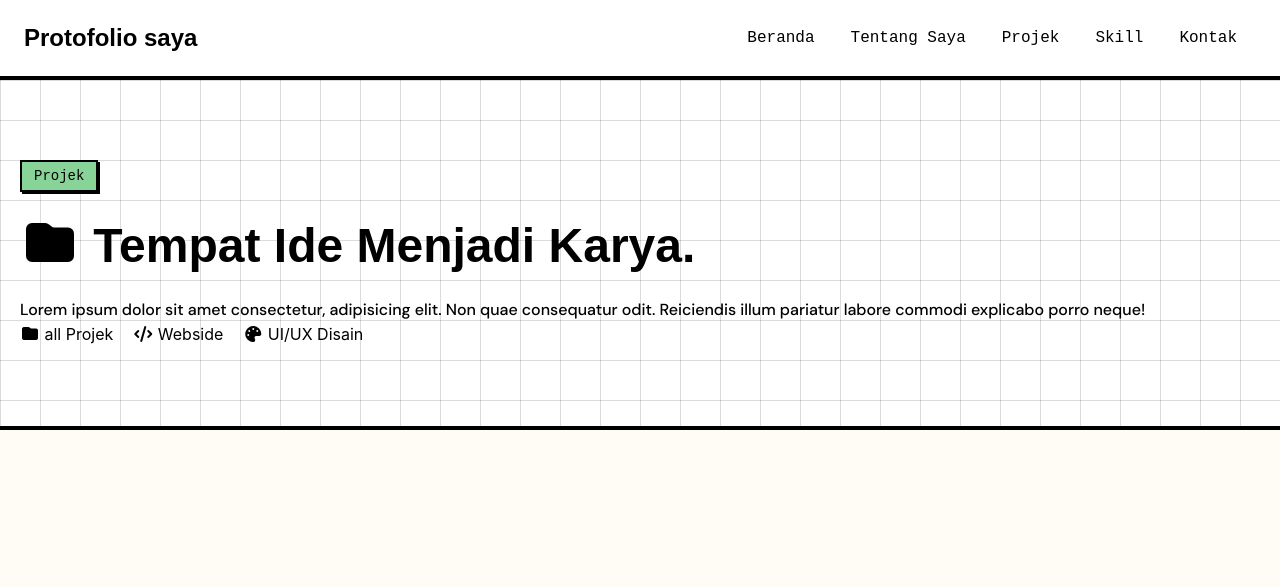
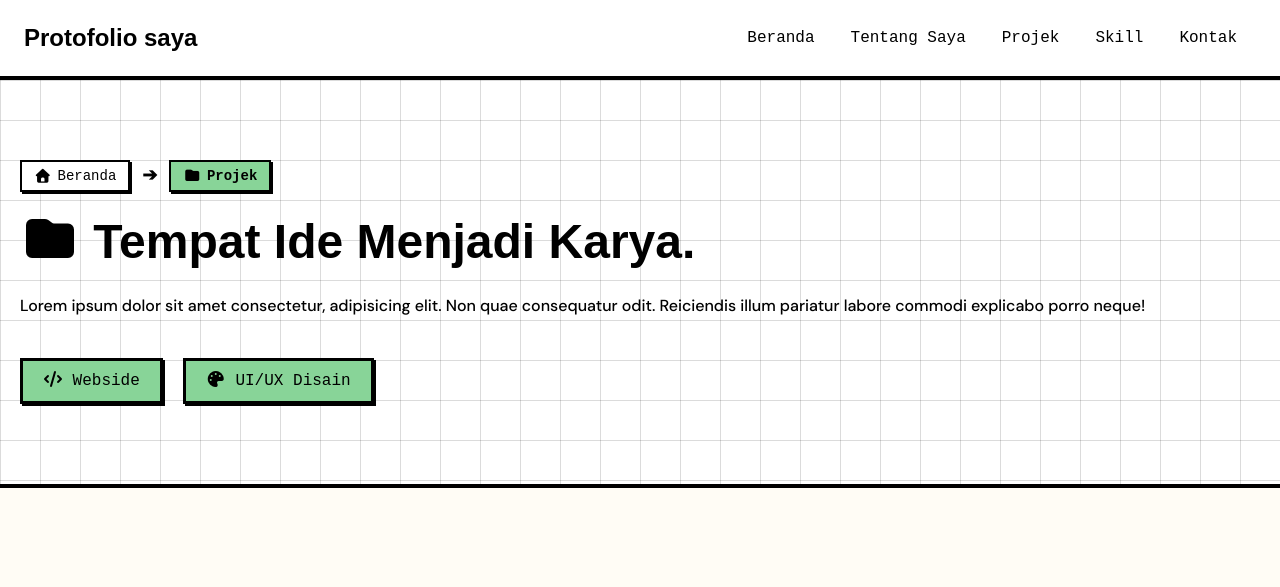
Before and after one commit to HEXS1010/profil-4, a website built with Vite: page project.html in a window 1280 px wide. Shown: the top 587 px of the page. Built offline with nearby package versions, Linux system fonts and the light colour scheme; a web font is replaced by a local one.

Commit message:
selesai buat Breadcrumb

```diff
--- a/project.html
+++ b/project.html
@@ -16,12 +16,8 @@
     <main class="pt-20">
       <section class="grid-bg bg-white border-b-4">
         <div class="max-w-7xl mx-auto py-20 px-5">
+          <breadcrumb-com></breadcrumb-com>
           <div class="flex flex-col gap-7">
-            <span
-              class="flex items-center gap-2 w-fit text-sm font-label font-medium bg-nav-bg px-3 py-1 border-2 shadow-[2px_2px_0]"
-            >
-              Projek
-            </span>
             <h1 class="font-title font-bold text-xl md:text-5xl">
               <i class="fa-solid fa-folder"></i> Tempat Ide Menjadi Karya.
             </h1>
@@ -32,10 +28,9 @@
             </p>
           </div>
 
-          <div class="flex gap-5">
-            <span><i class="fa-solid fa-folder"></i> all Projek</span>
-            <span><i class="fa-solid fa-code"></i> Webside</span>
-            <span><i class="fa-solid fa-palette"></i> UI/UX Disain</span>
+          <div class="flex gap-5 mt-10">
+            <span class="bg-nav-bg px-5 py-2 font-label font-medium text-base border-3 shadow-[2px_2px_0]"><i class="fa-solid fa-code"></i> Webside</span>
+            <span class="bg-nav-bg px-5 py-2 font-label font-medium text-base border-3 shadow-[2px_2px_0]"><i class="fa-solid fa-palette"></i> UI/UX Disain</span>
           </div>
         </div>
       </section>
--- /dev/null
+++ b/src/assets/component/Breadcrumb.js
@@ -0,0 +1,123 @@
+class Breadcrumb extends HTMLElement {
+  connectedCallback() {
+    this.render();
+
+    // Listen to history state changes (popstate) so it updates if they navigate or change search params
+    this.handleLocationChange = this.handleLocationChange.bind(this);
+    window.addEventListener("popstate", this.handleLocationChange);
+
+    // Listen to a custom event in case of dynamic SPA-like route/filter changes
+    this.handleCustomUpdate = this.handleCustomUpdate.bind(this);
+    document.addEventListener("breadcrumb-update", this.handleCustomUpdate);
+  }
+
+  disconnectedCallback() {
+    window.removeEventListener("popstate", this.handleLocationChange);
+    document.removeEventListener("breadcrumb-update", this.handleCustomUpdate);
+  }
+
+  handleLocationChange() {
+    this.render();
+  }
+
+  handleCustomUpdate(e) {
+    if (e.detail) {
+      this.render(e.detail);
+    }
+  }
+
+  render(customPaths = null) {
+    let paths = [];
+
+    if (customPaths) {
+      paths = customPaths;
+    } else {
+      const pathsAttr = this.getAttribute("paths");
+      if (pathsAttr) {
+        try {
+          paths = JSON.parse(pathsAttr);
+        } catch (e) {
+          console.error("Failed to parse paths attribute in breadcrumb-com:", e);
+        }
+      }
+    }
+
+    // If paths are still empty, auto-detect from URL
+    if (paths.length === 0) {
+      // 1. Always start with Beranda (Home)
+      paths.push({ name: "Beranda", url: "index.html", icon: "fa-solid fa-house" });
+
+      const pathname = window.location.pathname;
+      const filename = pathname.split("/").pop() || "index.html";
+
+      // If the current file is not index.html, resolve the page name
+      if (filename !== "index.html" && filename !== "") {
+        // Handle Project Page
+        if (filename.toLowerCase().includes("project")) {
+          paths.push({ name: "Projek", url: "project.html", icon: "fa-solid fa-folder" });
+
+          // Check if there is a category query parameter (e.g. ?category=website)
+          const urlParams = new URLSearchParams(window.location.search);
+          const category = urlParams.get("category");
+          if (category) {
+            let categoryName = category;
+            let icon = "fa-solid fa-code";
+
+            // Format standard category names nicely
+            if (category === "website" || category === "webside") {
+              categoryName = "Website";
+              icon = "fa-solid fa-code";
+            } else if (category === "uiux" || category === "ui-ux" || category === "design") {
+              categoryName = "UI/UX Design";
+              icon = "fa-solid fa-palette";
+            } else {
+              categoryName = category.charAt(0).toUpperCase() + category.slice(1);
+            }
+
+            paths.push({
+              name: categoryName,
+              url: `project.html?category=${category}`,
+              icon: icon
+            });
+          }
+        } else {
+          // General fallback for other future pages (e.g., about.html, skills.html)
+          const cleanName = filename.replace(".html", "");
+          const formattedName = cleanName.charAt(0).toUpperCase() + cleanName.slice(1);
+          paths.push({ name: formattedName, url: filename, icon: "fa-solid fa-circle" });
+        }
+      }
+    }
+
+    // Render HTML with Neo-Brutalist design: border-2, black outline, flat shadow, font-label
+    let htmlContent = `
+      <nav aria-label="Breadcrumb" class="flex flex-wrap items-center gap-2 md:gap-3 text-sm font-label mb-6">
+    `;
+
+    paths.forEach((path, index) => {
+      const isLast = index === paths.length - 1;
+
+      if (isLast) {
+        htmlContent += `
+          <div class="flex items-center gap-1.5 bg-nav-bg border-2 border-black px-3 py-1 shadow-[2px_2px_0_rgba(0,0,0,1)] text-black font-semibold cursor-default">
+            ${path.icon ? `<i class="${path.icon}"></i>` : ""}
+            <span>${path.name}</span>
+          </div>
+        `;
+      } else {
+        htmlContent += `
+          <a href="${path.url}" class="flex items-center gap-1.5 bg-white border-2 border-black px-3 py-1 hover:bg-sidebar transition-colors duration-200 shadow-[2px_2px_0_rgba(0,0,0,1)] text-black font-medium focus:outline-none focus:ring-0">
+            ${path.icon ? `<i class="${path.icon}"></i>` : ""}
+            <span>${path.name}</span>
+          </a>
+          <span class="text-black font-bold text-base md:text-lg select-none" aria-hidden="true">➔</span>
+        `;
+      }
+    });
+
+    htmlContent += `</nav>`;
+    this.innerHTML = htmlContent;
+  }
+}
+
+customElements.define("breadcrumb-com", Breadcrumb);
--- a/src/main.js
+++ b/src/main.js
@@ -3,6 +3,7 @@ import "./assets/font-awesome/css/all.min.css";
 import "./assets/component/Navbar.js";
 import "./assets/component/SideBar.js";
 import "./assets/component/Tooltip.js";
+import "./assets/component/Breadcrumb.js";
 import "./assets/component/Github.js";
 import "./assets/component/Footer.js";
 import "./assets/component/card-project.js";
```
